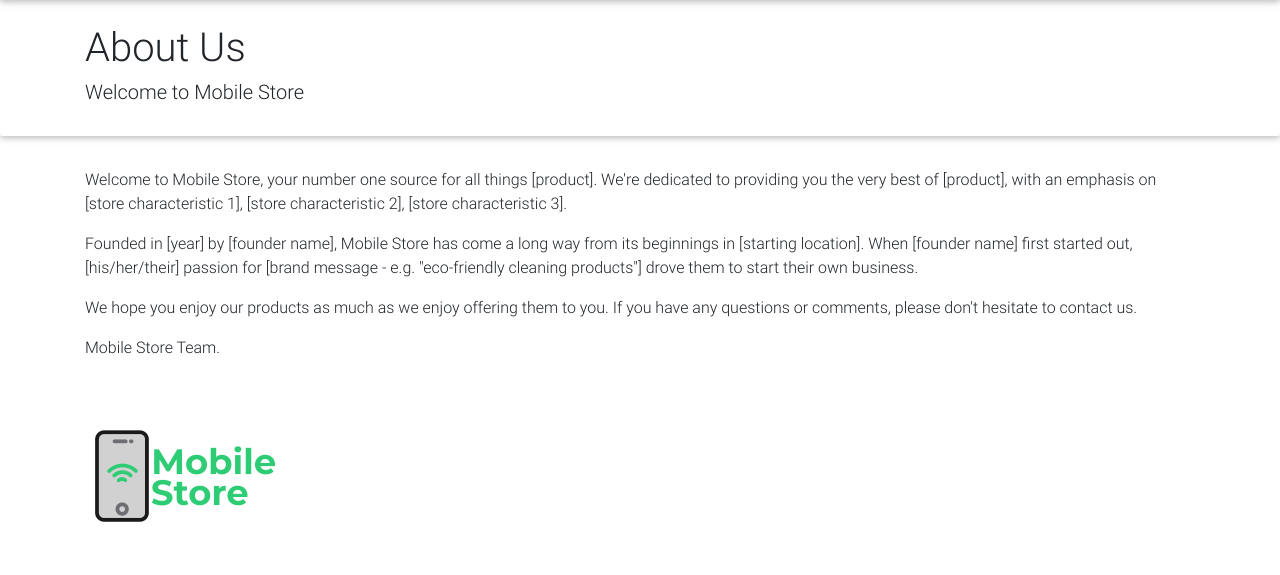
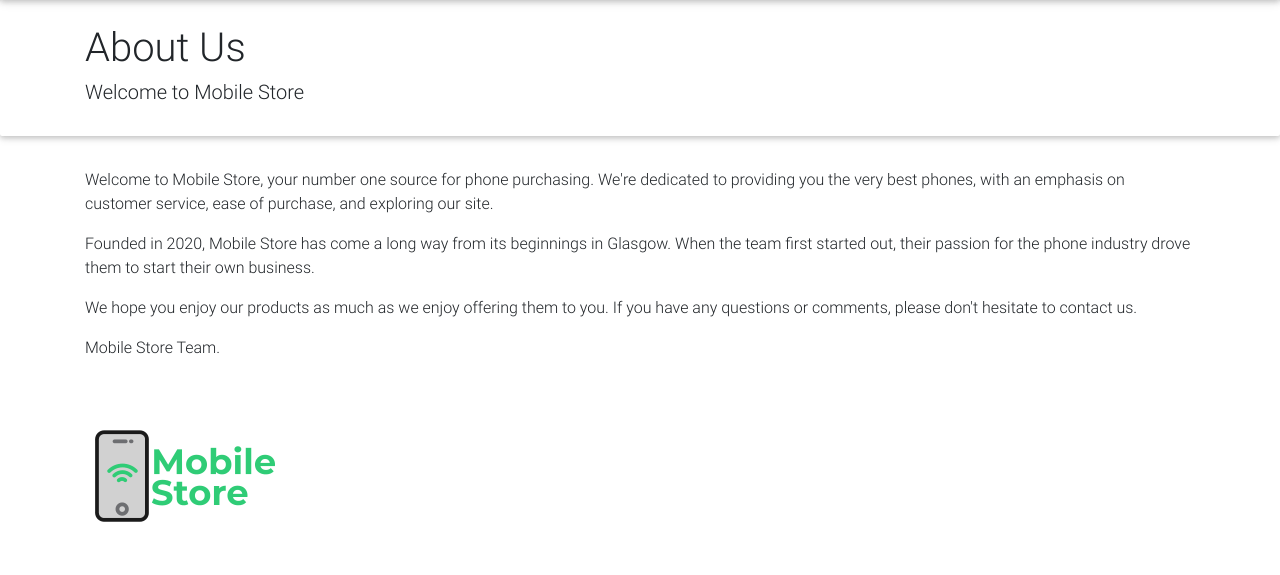
Before and after one commit to craigd00/mobile_store, a Django app: page /mobile_store/about/ in a window 1280 px wide. Shown: the part 64-639 px from the top of the page. Run offline with Django 3.2, Linux system fonts and the light colour scheme; some libraries are stand-ins or nearby versions.

Commit message:
tidied templates

```diff
--- a/populate_mobile_store.py
+++ b/populate_mobile_store.py
@@ -4,7 +4,7 @@ os.environ.setdefault('DJANGO_SETTINGS_MODULE',
 
 import django
 django.setup()
-from mobile_store.models import Category, Page
+
 from mobile_store.models import Item
 
 def populate():
--- a/templates/mobile_store/about.html
+++ b/templates/mobile_store/about.html
@@ -15,13 +15,13 @@
 
 <div class="container">
 		<p>
-			Welcome to Mobile Store, your number one source for all things [product].
-			We're dedicated to providing you the very best of [product], with an emphasis on [store characteristic 1], [store characteristic 2], [store characteristic 3].
+			Welcome to Mobile Store, your number one source for phone purchasing.
+			We're dedicated to providing you the very best phones, with an emphasis on customer service, ease of purchase, and exploring our site.
 		</p>
 
 		<p>
-			Founded in [year] by [founder name], Mobile Store has come a long way from its beginnings in [starting location].
-			When [founder name] first started out, [his/her/their] passion for [brand message - e.g. "eco-friendly cleaning products"] drove them to start their own business.
+			Founded in 2020, Mobile Store has come a long way from its beginnings in Glasgow.
+			When the team first started out, their passion for the phone industry drove them to start their own business.
 		</p>
 
 		<p>
--- a/templates/mobile_store/contacting_us.html
+++ b/templates/mobile_store/contacting_us.html
@@ -12,5 +12,7 @@
 </div>
 
 <p> Thankyou for the feedback {{ firstname }}. We love to hear from our customers!
-    Any feedback will be taken on board and you may be contacted further!</p>
+    Any feedback will be taken on board and you may be contacted further! If you have
+    any further issues do not hesitate to contact us.
+</p>
 {% endblock %}
--- a/templates/mobile_store/index.html
+++ b/templates/mobile_store/index.html
@@ -50,8 +50,8 @@
       {% endif %}
     </div>
 </div>
-
-<!--Carousel Wrapper-->
+<!--Page follows template used from bootstrap-->
+<!--Carousel Wrapper, shows images on a slideshow, with active links you can click to direct to a page-->
 <div id="carousel-example-1z" class="carousel slide carousel-fade pt-4" data-ride="carousel">
 
     <!--Indicators-->
--- a/templates/mobile_store/product.html
+++ b/templates/mobile_store/product.html
@@ -8,7 +8,7 @@
 {% block body_block %}
 
 
-  <!--Main layout-->
+  <!--Main layout, uses the bootstrap ecommerce template-->
   <main class="mt-5 pt-4">
     <div class="container dark-grey-text mt-5">
 
@@ -17,7 +17,7 @@
 
         <!--Grid column-->
         <div class="col-md-6 mb-4">
-
+          <!-- gets static url of image to display-->
           <img src="{{ object.get_static_url }}" class="img-fluid" alt="">
 
         </div>
```
Also changed, not shown: templates/mobile_store/android.html (+8 -29 lines), templates/mobile_store/order_summary.html (+5 -4 lines), templates/registration/login.html (+9 -0 lines).
